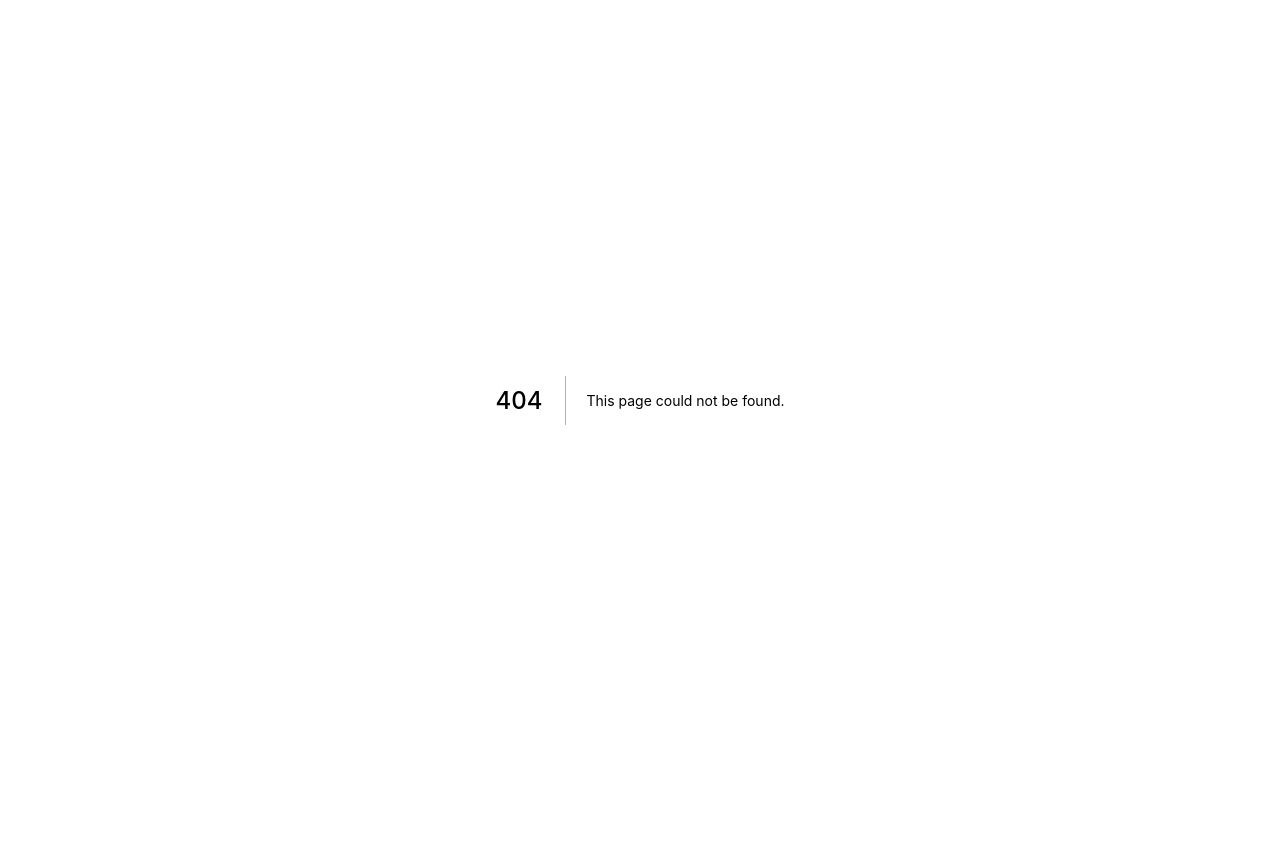
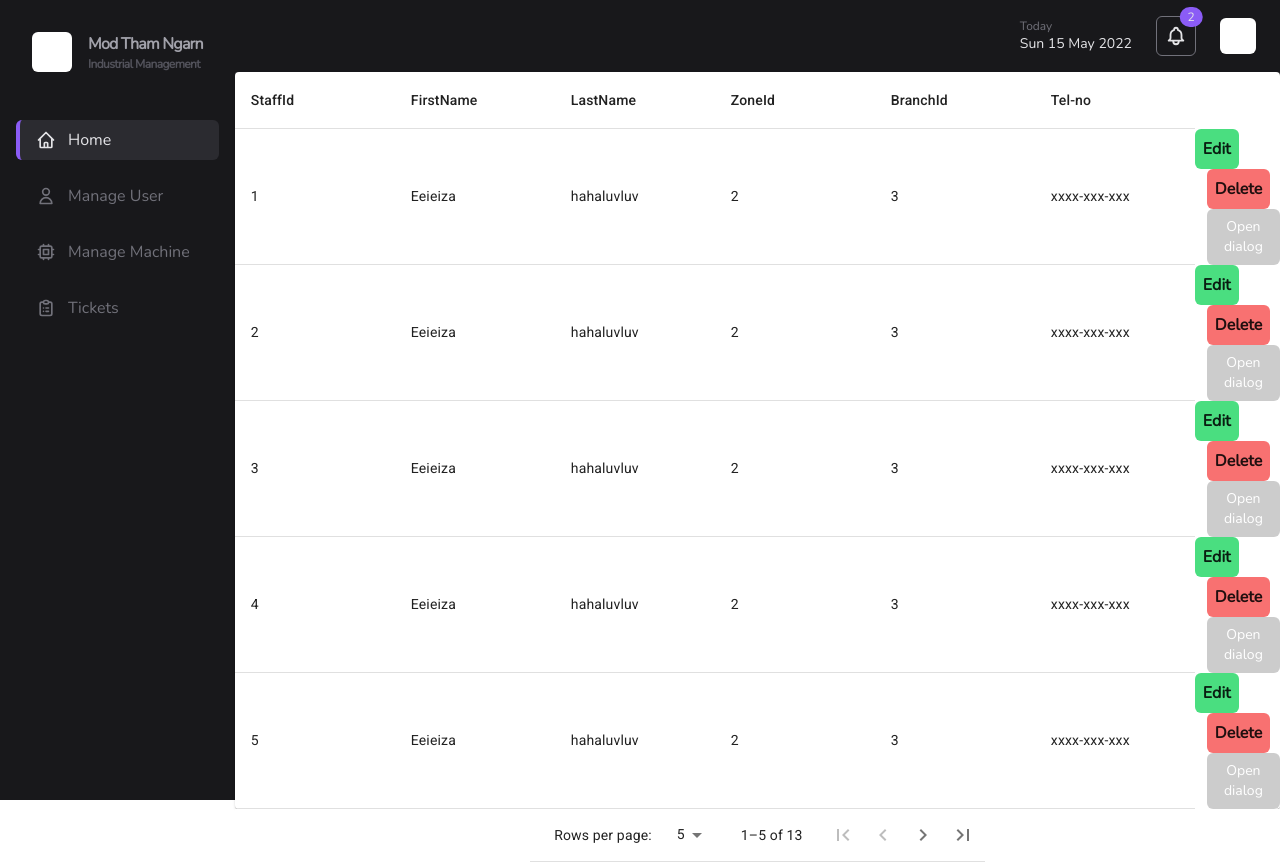
Before and after one commit to riflowth/mod-tham-ngarn, a Next.js app in the folder packages/frontend/: page /users in a window 1280 px wide. Before the commit this address had no page. Before the commit the page ends 800 px from the top, so only its background shows below. Built offline with nearby package versions, Linux system fonts and the light colour scheme; no server answers.

Commit message:
faet: add test users page

```diff
--- a/packages/frontend/src/components/Table.tsx
+++ b/packages/frontend/src/components/table/Table.tsx
@@ -135,7 +135,7 @@ const rows = [
   createData(13, "Eeieiza", "hahaluvluv", 2, 3, "xxxx-xxx-xxx"),
 ].sort((a, b) => (a.staffid < b.staffid ? -1 : 1));
 
-export default function TableTest() {
+export function TableTest() {
   const [page, setPage] = React.useState(0);
   const [rowsPerPage, setRowsPerPage] = React.useState(5);
 
@@ -226,7 +226,6 @@ export default function TableTest() {
           onRowsPerPageChange={handleChangeRowsPerPage}
           ActionsComponent={TablePaginationActions}
         />
-        ห
       </div>
     </div>
   );
--- /dev/null
+++ b/packages/frontend/src/pages/users.tsx
@@ -0,0 +1,14 @@
+import { Dashboard } from '@components/dashboard/Dashboard';
+import { NextPage } from 'next';
+import { Disclosure } from '@headlessui/react';
+import { TableTest } from '@components/table/Table';
+
+const UsersPage: NextPage = () => {
+  return (
+      <Dashboard>
+        <TableTest />
+      </Dashboard>
+  );
+}
+
+export default UsersPage;
```
